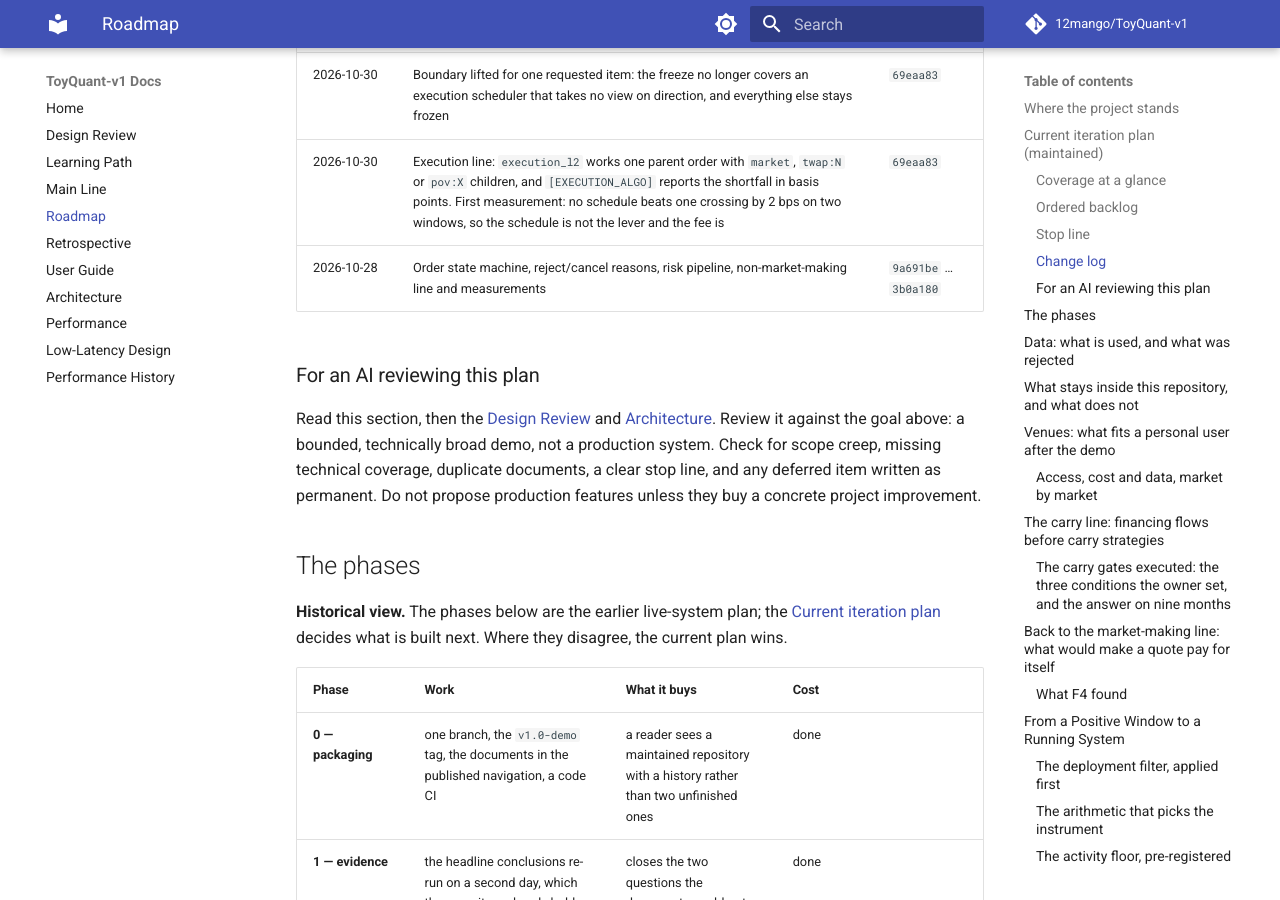
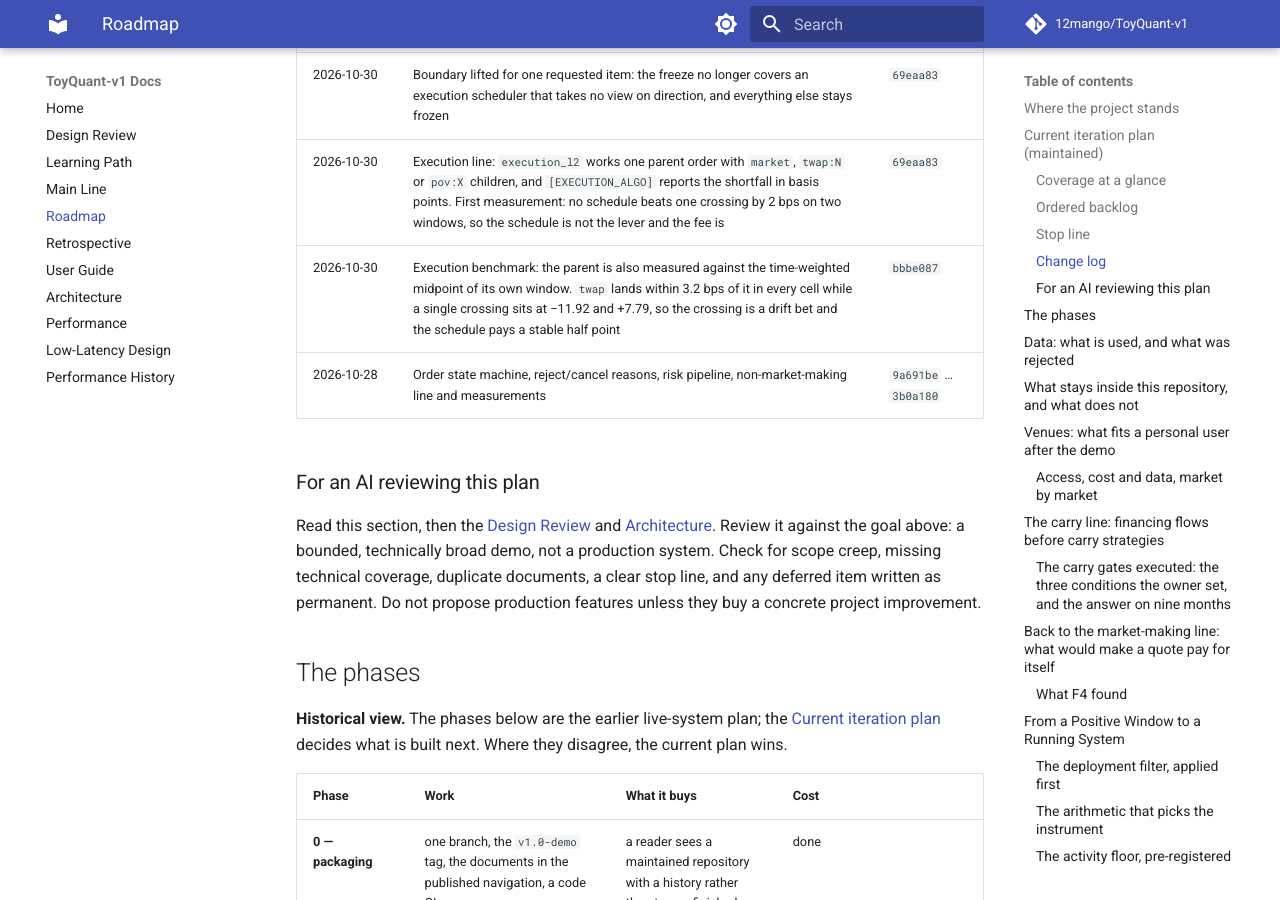
Before and after one commit to 12mango/ToyQuant-v1, an MkDocs documentation site: the page built from docs/ROADMAP.md, in a window 1280 px wide and 900 px high, scrolled down 6009 px. Built offline with MkDocs 1.6.1 and Material for MkDocs 9.7.7, drawn with Linux system fonts in a browser that asks for light colours; comment, search, counter and statistics services are not loaded.

Commit message:
Docs: record the execution benchmark commit

```diff
--- a/docs/ROADMAP.md
+++ b/docs/ROADMAP.md
@@ -129,6 +129,7 @@ frozen, and a next item needs the same kind of request and a row here.
 | 2026-10-30 | Metrics batch 4: the round-trip distribution split by the side the position was opened on, one `[ROUND_TRIPS_SIDE]` line per side, sharing the aggregate's arithmetic | `110f8aa` |
 | 2026-10-30 | Boundary lifted for one requested item: the freeze no longer covers an execution scheduler that takes no view on direction, and everything else stays frozen | `69eaa83` |
 | 2026-10-30 | Execution line: `execution_l2` works one parent order with `market`, `twap:N` or `pov:X` children, and `[EXECUTION_ALGO]` reports the shortfall in basis points. First measurement: no schedule beats one crossing by 2 bps on two windows, so the schedule is not the lever and the fee is | `69eaa83` |
+| 2026-10-30 | Execution benchmark: the parent is also measured against the time-weighted midpoint of its own window. `twap` lands within 3.2 bps of it in every cell while a single crossing sits at −11.92 and +7.79, so the crossing is a drift bet and the schedule pays a stable half point | `bbbe087` |
 | 2026-10-28 | Order state machine, reject/cancel reasons, risk pipeline, non-market-making line and measurements | `9a691be` … `3b0a180` |
 
 ### For an AI reviewing this plan
```
